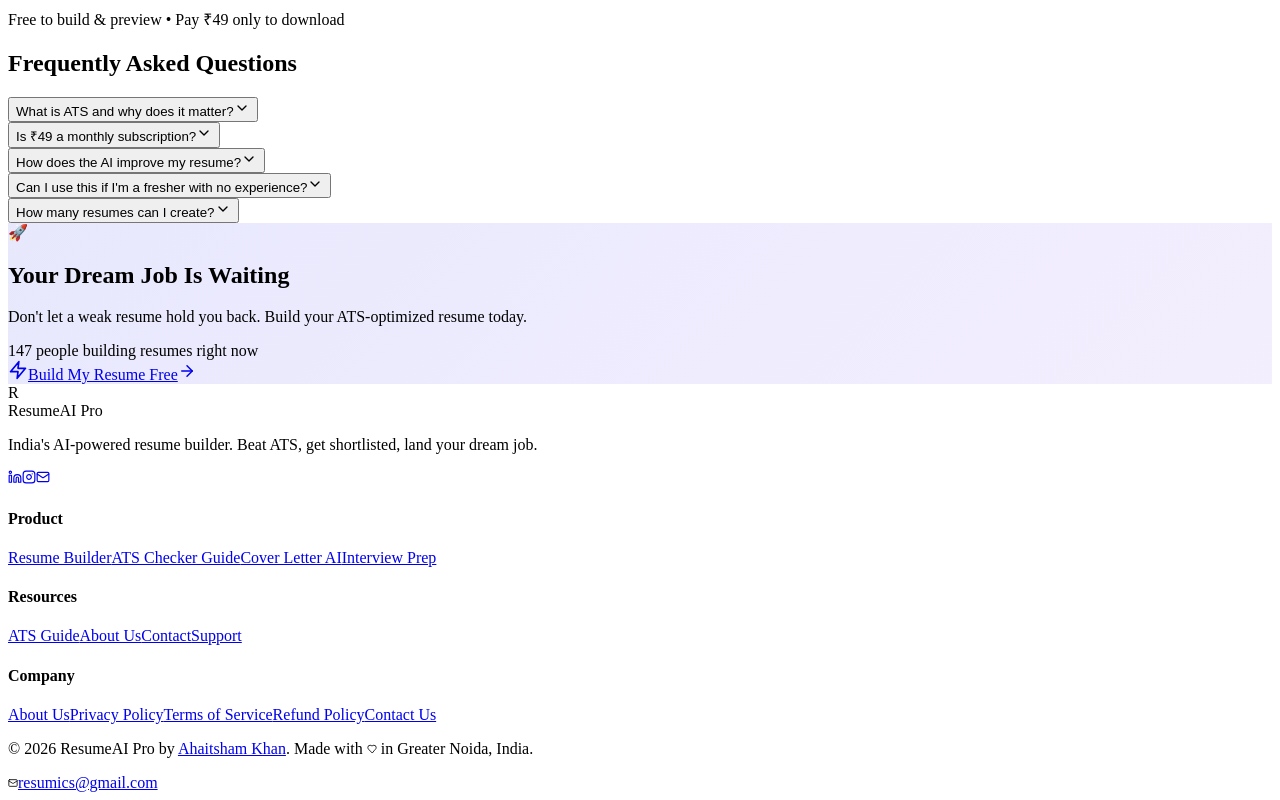
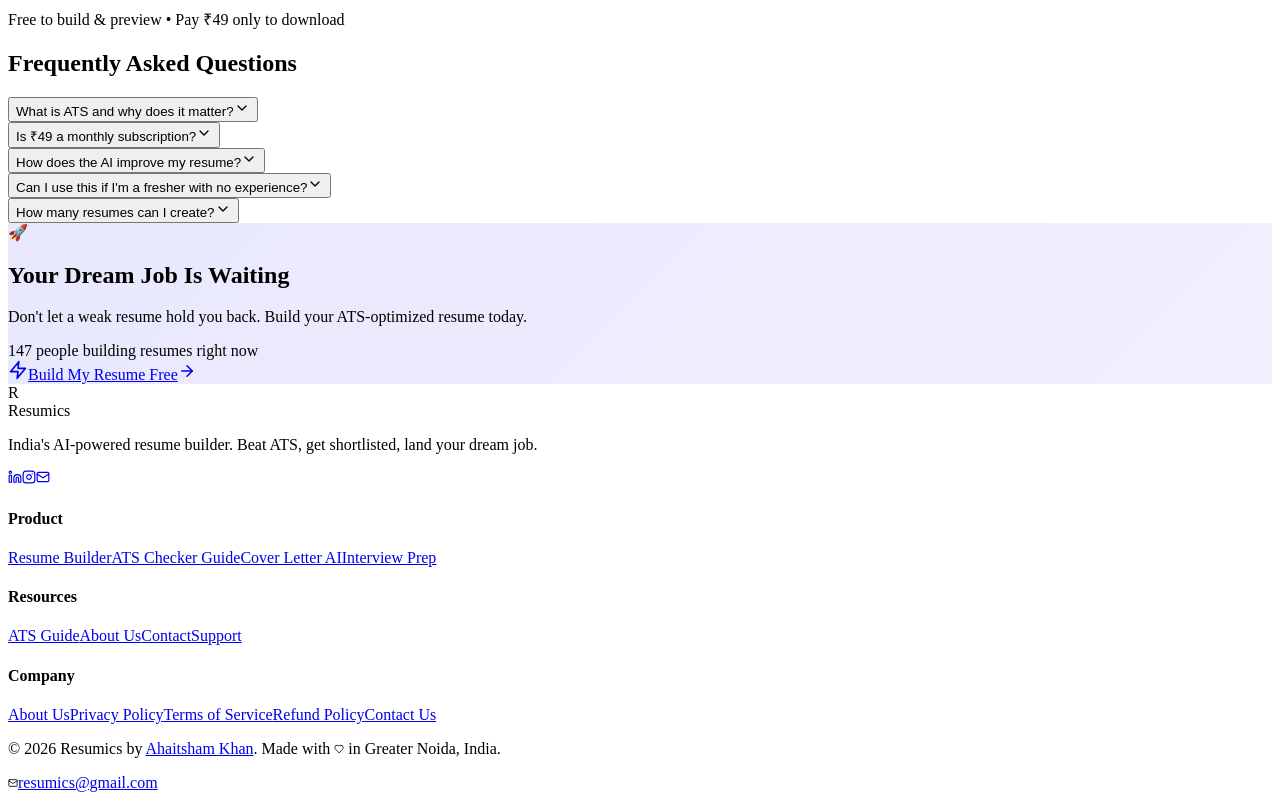
Before and after one commit to Ahaitsham/resumicsV2, a React (Vite) app in the folder frontend/: page / in a window 1280 px wide. Shown: the part 3934-4734 px from the top of the page. Built offline with nearby package versions, Linux system fonts and the light colour scheme; no server answers; the HTML template or start-up script is replaced by a standard one.

Commit message:
resumics name

```diff
--- a/frontend/src/components/layout/Footer.jsx
+++ b/frontend/src/components/layout/Footer.jsx
@@ -32,13 +32,13 @@
           {/* Brand */}
           <div className="md:col-span-1">
             <div className="flex items-center gap-2 mb-3">
-              <img src="/favicon.ico" alt="ResumeAI Pro"
+              <img src="/favicon.ico" alt="Resumics"
                 className="w-7 h-7 rounded-lg object-cover"
                 onError={e => { e.target.style.display='none'; e.target.nextSibling.style.display='flex' }} />
               <div className="w-7 h-7 rounded-lg bg-brand-600 items-center justify-content-center hidden">
                 <span className="font-display font-bold text-white text-xs">R</span>
               </div>
-              <span className="font-display font-bold text-white">ResumeAI Pro</span>
+              <span className="font-display font-bold text-white">Resumics</span>
             </div>
             <p className="text-slate-500 text-sm leading-relaxed mb-4">
               India's AI-powered resume builder. Beat ATS, get shortlisted, land your dream job.
@@ -105,7 +105,7 @@
 
         <div className="border-t border-white/5 pt-6 flex flex-col sm:flex-row items-center justify-between gap-3">
           <p className="text-slate-600 text-xs">
-            © {new Date().getFullYear()} ResumeAI Pro by{' '}
+            © {new Date().getFullYear()} Resumics by{' '}
             <a href="https://www.linkedin.com/in/ahaitsham" target="_blank" rel="noopener noreferrer"
               className="text-slate-500 hover:text-slate-300 transition-colors">
               Ahaitsham Khan
--- a/frontend/src/pages/AboutPage.jsx
+++ b/frontend/src/pages/AboutPage.jsx
@@ -20,7 +20,7 @@
   },
   {
     year: '2024',
-    title: 'Built Resumics (ResumeAI Pro)',
+    title: 'Built Resumics (Resumics)',
     desc: 'Noticed how many talented people in India were getting rejected by ATS before a human ever saw their resume. Built the fix.',
     icon: Rocket,
   },
@@ -57,7 +57,7 @@
             className="font-display text-5xl sm:text-6xl font-bold text-white mb-6 leading-tight"
           >
             The Story Behind<br />
-            <span className="gradient-text">ResumeAI Pro</span>
+            <span className="gradient-text">Resumics</span>
           </motion.h1>
           <motion.p
             initial={{ opacity: 0, y: 20 }}
@@ -88,7 +88,7 @@
                   <div className="absolute inset-0 rounded-full bg-brand-500/20 blur-xl scale-110" />
                   <img
                     src="https://res.cloudinary.com/dglmkbwr3/image/upload/v1781062979/4510b943-496c-41a2-9273-4f2260043979_2_luqswp.jpg"
-                    alt="Ahaitsham Khan — Founder, ResumeAI Pro"
+                    alt="Ahaitsham Khan — Founder, Resumics"
                     className="relative w-44 h-44 rounded-2xl object-cover border-2 border-brand-500/40 shadow-2xl shadow-brand-500/20"
                     loading="lazy"
                   />
@@ -144,7 +144,7 @@
                 </p>
 
                 <p className="text-slate-300 text-sm leading-relaxed mb-6">
-                  So I built ResumeAI Pro. A tool that levels the playing field — where a
+                  So I built Resumics. A tool that levels the playing field — where a
                   fresher from Greater Noida has the same shot as someone from a tier-1 city
                   or a big college. Your skills should speak for you. This tool makes sure
                   they get the chance to.
--- a/frontend/src/pages/PreviewPage.jsx
+++ b/frontend/src/pages/PreviewPage.jsx
@@ -84,7 +84,7 @@
         key: keyId || import.meta.env.VITE_RAZORPAY_KEY_ID,
         amount,          // in paise
         currency,        // INR
-        name: 'ResumeAI Pro',
+        name: 'Resumics',
         description: 'ATS-Optimized Resume — ₹49',
         image: '/favicon.svg',
         order_id: orderId,
--- a/frontend/src/pages/PrivacyPage.jsx
+++ b/frontend/src/pages/PrivacyPage.jsx
@@ -18,7 +18,7 @@
   {
     title: '2. How We Use Your Information',
     content: `We use your information to:
-• Provide and improve the ResumeAI Pro service
+• Provide and improve the Resumics service
 • Generate AI-powered resume content using your input
 • Process payments via Razorpay
 • Send transactional emails (password reset, payment confirmation)
--- a/frontend/src/pages/TermsPage.jsx
+++ b/frontend/src/pages/TermsPage.jsx
@@ -7,11 +7,11 @@
 const SECTIONS = [
   {
     title: '1. Acceptance of Terms',
-    content: 'By accessing or using ResumeAI Pro ("the Service"), you agree to be bound by these Terms of Service. If you do not agree, please do not use the Service.',
+    content: 'By accessing or using Resumics ("the Service"), you agree to be bound by these Terms of Service. If you do not agree, please do not use the Service.',
   },
   {
     title: '2. Description of Service',
-    content: 'ResumeAI Pro is an AI-powered resume builder that helps users create ATS-optimised resumes. The Service includes resume generation, ATS scoring, job description matching, and PDF download. Preview is free; PDF download requires a one-time payment of ₹49 per resume.',
+    content: 'Resumics is an AI-powered resume builder that helps users create ATS-optimised resumes. The Service includes resume generation, ATS scoring, job description matching, and PDF download. Preview is free; PDF download requires a one-time payment of ₹49 per resume.',
   },
   {
     title: '3. Account Registration',
@@ -34,7 +34,7 @@
     title: '5. Intellectual Property',
     content: `You retain ownership of the content you input into the Service (your personal information, work history, etc.).
 
-ResumeAI Pro owns the software, AI models, design, and branding. You are granted a non-exclusive licence to use the Service for personal, non-commercial resume building purposes.
+Resumics owns the software, AI models, design, and branding. You are granted a non-exclusive licence to use the Service for personal, non-commercial resume building purposes.
 
 You may not copy, reverse-engineer, resell, or redistribute the Service or its components.`,
   },
@@ -57,7 +57,7 @@
   },
   {
     title: '9. Limitation of Liability',
-    content: 'To the maximum extent permitted by law, ResumeAI Pro shall not be liable for any indirect, incidental, or consequential damages arising from use of the Service. Our total liability shall not exceed the amount you paid in the 30 days preceding any claim.',
+    content: 'To the maximum extent permitted by law, Resumics shall not be liable for any indirect, incidental, or consequential damages arising from use of the Service. Our total liability shall not exceed the amount you paid in the 30 days preceding any claim.',
   },
   {
     title: '10. Governing Law',
@@ -82,7 +82,7 @@
             <span className="text-xs text-slate-400">Last updated: January 2025</span>
           </motion.div>
           <h1 className="font-display text-4xl font-bold text-white mb-4">Terms of Service</h1>
-          <p className="text-slate-400">Please read these terms carefully before using ResumeAI Pro.</p>
+          <p className="text-slate-400">Please read these terms carefully before using Resumics.</p>
         </div>
       </section>
       <section className="py-8 px-4 pb-20">
```
